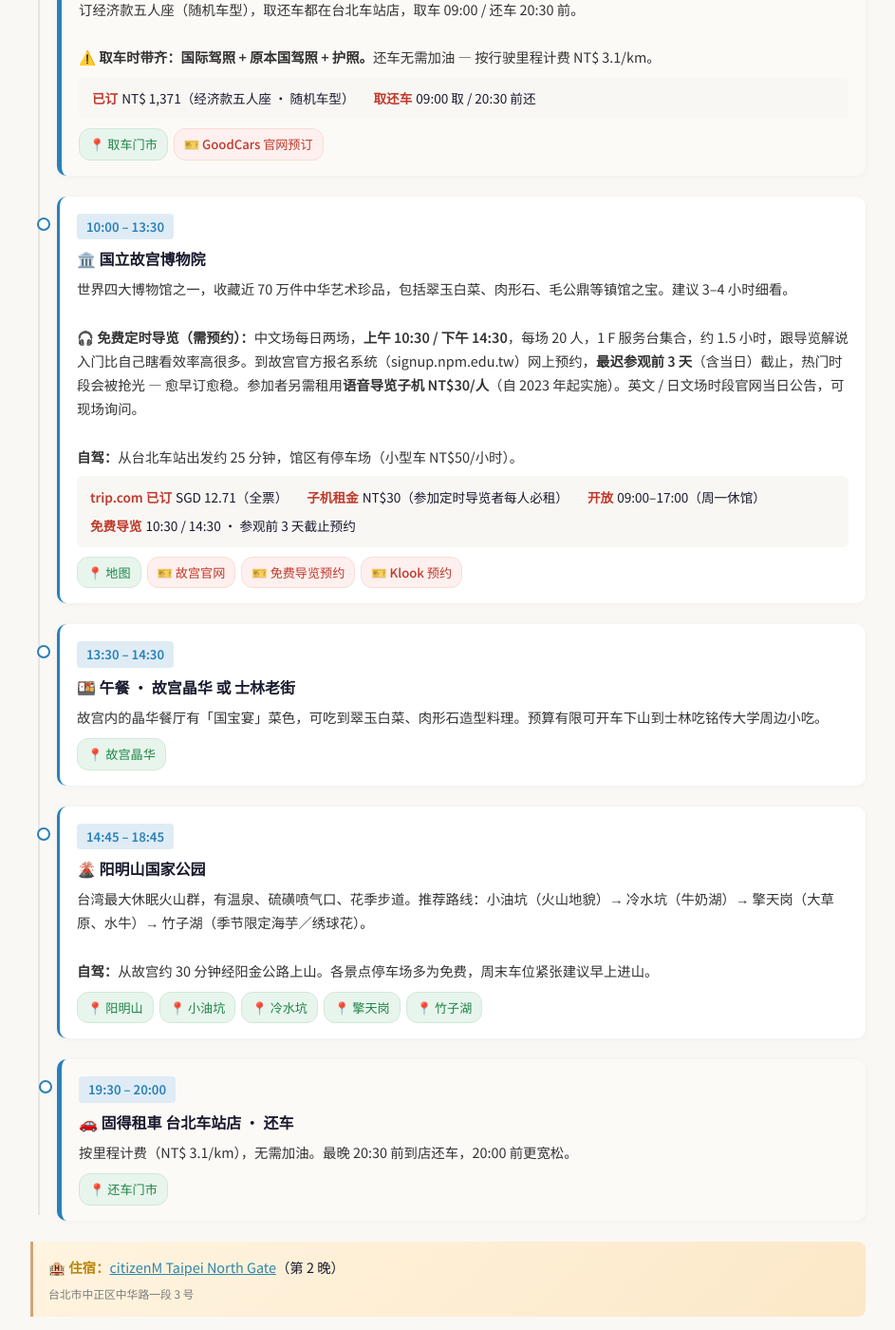
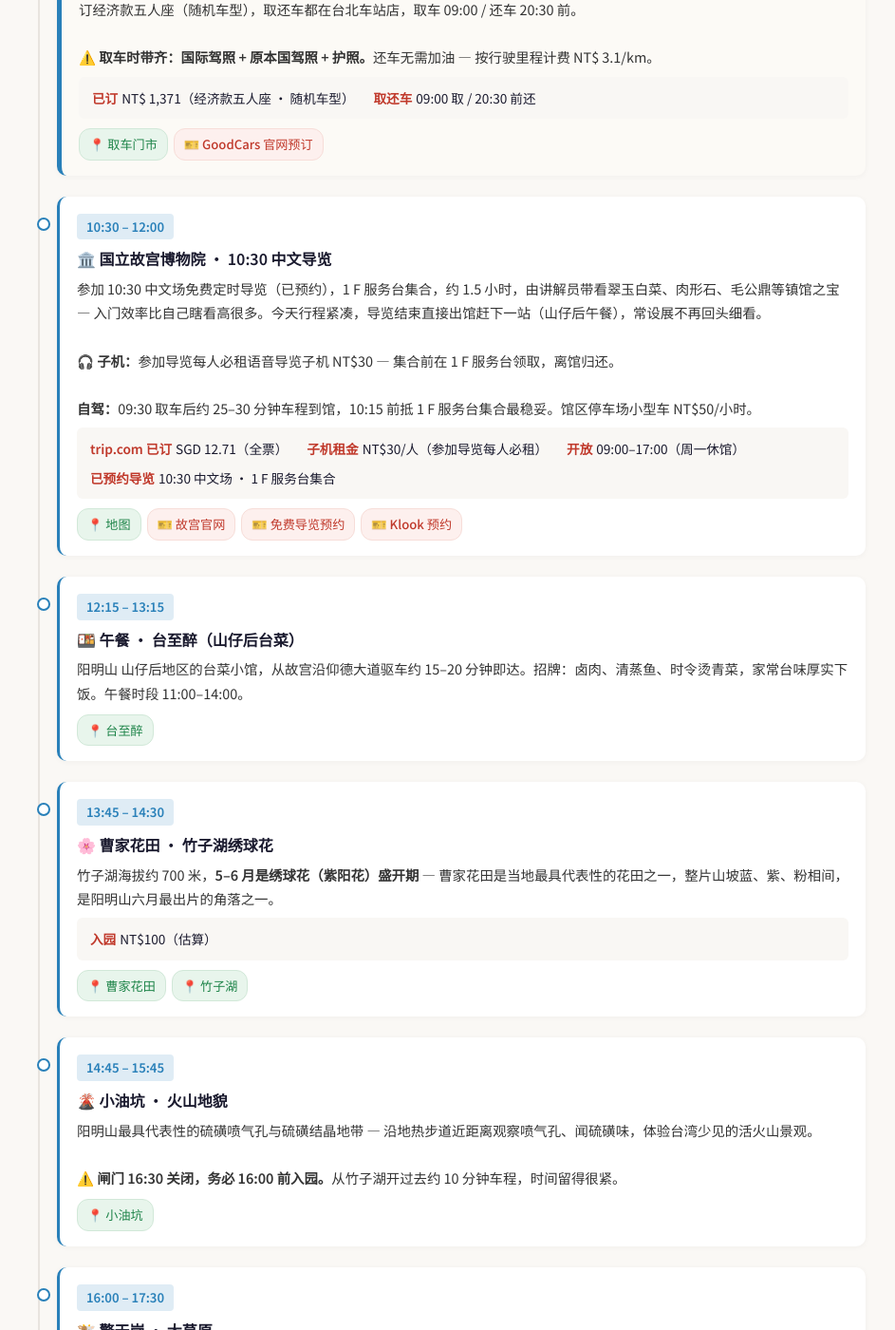
Before and after one commit to SibeiC/SibeiC.github.io, a Jekyll site: the page built from _trips/taiwan-2026.md, in a window 1280 px wide and 1400 px high, scrolled down 4071 px. Shown: the whole window at 95% size, without its empty margins (168-1111 px from the left). Built offline with Jekyll 4.4.1, drawn with Linux system fonts in a browser that asks for light colours; some of the changed text lies outside the part shown.

Commit message:
Day 2 (5/29): tighten NPM to 10:30 tour, swap lunch + Yangmingshan stops (#34)
NPM compressed to 10:30–12:00 (just the booked 10:30 Chinese guided tour);
lunch venue changed to 台至醉 in 山仔后 (12:15–13:15). Yangmingshan
reorganised into three timed stops — 曹家花田 hydrangeas at 竹子湖
(13:45–14:30), 小油坑 with explicit 16:00 entry cutoff (14:45–15:45),
擎天岗 grassland (16:00–17:30). 冷水坑 dropped to fit the new times.
擎天岗 detail flags the 19:30 start-descent / 20:30 return-car deadline.

https://claude.ai/code/session_01Mh5B6mkqa15EiDbD5n4qdp

Co-authored-by: Claude <noreply@anthropic.com>

```diff
--- a/_trips/taiwan-2026.md
+++ b/_trips/taiwan-2026.md
@@ -205,43 +205,57 @@ days:
           - { type: map, label: 取车门市, query: 固得租車 台北車站店 }
           - { type: ticket, label: GoodCars 官网预订, url: "https://www.goodcars.tw/" }
 
-      - time: 10:00 – 13:30
-        title: 🏛️ 国立故宫博物院
+      - time: 10:30 – 12:00
+        title: 🏛️ 国立故宫博物院 · 10:30 中文导览
         detail: |
-          世界四大博物馆之一，收藏近 70 万件中华艺术珍品，包括翠玉白菜、肉形石、毛公鼎等镇馆之宝。建议 3–4 小时细看。
+          参加 10:30 中文场免费定时导览（已预约），1 F 服务台集合，约 1.5 小时，由讲解员带看翠玉白菜、肉形石、毛公鼎等镇馆之宝 — 入门效率比自己瞎看高很多。今天行程紧凑，导览结束直接出馆赶下一站（山仔后午餐），常设展不再回头细看。
           <br><br>
-          <strong>🎧 免费定时导览（需预约）：</strong>中文场每日两场，<strong>上午 10:30 / 下午 14:30</strong>，每场 20 人，1 F 服务台集合，约 1.5 小时，跟导览解说入门比自己瞎看效率高很多。到故宫官方报名系统（signup.npm.edu.tw）网上预约，<strong>最迟参观前 3 天</strong>（含当日）截止，热门时段会被抢光 — 愈早订愈稳。参加者另需租用<strong>语音导览子机 NT$30/人</strong>（自 2023 年起实施）。英文 / 日文场时段官网当日公告，可现场询问。
+          <strong>🎧 子机：</strong>参加导览每人必租语音导览子机 NT$30 — 集合前在 1 F 服务台领取，离馆归还。
           <br><br>
-          <strong>自驾：</strong>从台北车站出发约 25 分钟，馆区有停车场（小型车 NT$50/小时）。
+          <strong>自驾：</strong>09:30 取车后约 25–30 分钟车程到馆，10:15 前抵 1 F 服务台集合最稳妥。馆区停车场小型车 NT$50/小时。
         tickets:
           - { tag: trip.com 已订, value: "SGD 12.71", note: 全票 }
-          - { tag: 子机租金, value: NT$30, note: 参加定时导览者每人必租 }
+          - { tag: 子机租金, value: NT$30/人, note: 参加导览每人必租 }
           - { tag: 开放, value: 09:00–17:00（周一休馆） }
-          - { tag: 免费导览, value: 10:30 / 14:30 · 参观前 3 天截止预约 }
+          - { tag: 已预约导览, value: 10:30 中文场 · 1 F 服务台集合 }
         links:
           - { type: map, label: 地图, query: National Palace Museum Taipei }
           - { type: ticket, label: 故宫官网, url: *url_npm }
           - { type: ticket, label: 免费导览预约, url: "https://signup.npm.edu.tw/Advice.aspx?ActivityId=6&LangId=1" }
           - { type: ticket, label: Klook 预约, url: *url_klook_npm }
 
-      - time: 13:30 – 14:30
-        title: 🍱 午餐 · 故宫晶华 或 士林老街
-        detail: 故宫内的晶华餐厅有「国宝宴」菜色，可吃到翠玉白菜、肉形石造型料理。预算有限可开车下山到士林吃铭传大学周边小吃。
+      - time: 12:15 – 13:15
+        title: 🍱 午餐 · 台至醉（山仔后台菜）
+        detail: |
+          阳明山 山仔后地区的台菜小馆，从故宫沿仰德大道驱车约 15–20 分钟即达。招牌：卤肉、清蒸鱼、时令烫青菜，家常台味厚实下饭。午餐时段 11:00–14:00。
         links:
-          - { type: map, label: 故宫晶华, query: 故宫晶华 }
+          - { type: map, label: 台至醉, query: 台至醉 山仔后 }
 
-      - time: 14:45 – 18:45
-        title: 🌋 阳明山国家公园
+      - time: 13:45 – 14:30
+        title: 🌸 曹家花田 · 竹子湖绣球花
         detail: |
-          台湾最大休眠火山群，有温泉、硫磺喷气口、花季步道。推荐路线：小油坑（火山地貌）→ 冷水坑（牛奶湖）→ 擎天岗（大草原、水牛）→ 竹子湖（季节限定海芋／绣球花）。
+          竹子湖海拔约 700 米，<strong>5–6 月是绣球花（紫阳花）盛开期</strong> — 曹家花田是当地最具代表性的花田之一，整片山坡蓝、紫、粉相间，是阳明山六月最出片的角落之一。
+        tickets:
+          - { tag: 入园, value: "NT$100", note: 估算 }
+        links:
+          - { type: map, label: 曹家花田, query: 曹家花田 竹子湖 }
+          - { type: map, label: 竹子湖, query: 竹子湖 阳明山 }
+
+      - time: 14:45 – 15:45
+        title: 🌋 小油坑 · 火山地貌
+        detail: |
+          阳明山最具代表性的硫磺喷气孔与硫磺结晶地带 — 沿地热步道近距离观察喷气孔、闻硫磺味，体验台湾少见的活火山景观。
           <br><br>
-          <strong>自驾：</strong>从故宫约 30 分钟经阳金公路上山。各景点停车场多为免费，周末车位紧张建议早上进山。
+          <strong>⚠️ 闸门 16:30 关闭，务必 16:00 前入园。</strong>从竹子湖开过去约 10 分钟车程，时间留得很紧。
         links:
-          - { type: map, label: 阳明山, query: Yangmingshan National Park }
           - { type: map, label: 小油坑, query: 小油坑 Xiaoyoukeng }
-          - { type: map, label: 冷水坑, query: 冷水坑 }
+
+      - time: 16:00 – 17:30
+        title: 🐮 擎天岗 · 大草原
+        detail: |
+          阳明山最大草原，水牛悠闲漫步、四周山稜环绕，可远眺台北盆地。环状步道一圈约 40–50 分钟，慢走拍照刚好 1.5 小时。看完夕阳前下山，沿阳金公路驱车回市区约 60 分钟，<strong>务必 19:30 前开始下山，确保 20:30 前到店还车。</strong>
+        links:
           - { type: map, label: 擎天岗, query: 擎天岗 }
-          - { type: map, label: 竹子湖, query: 竹子湖 阳明山 }
 
       - time: 19:30 – 20:00
         title: 🚗 固得租車 台北车站店 · 还车
```
